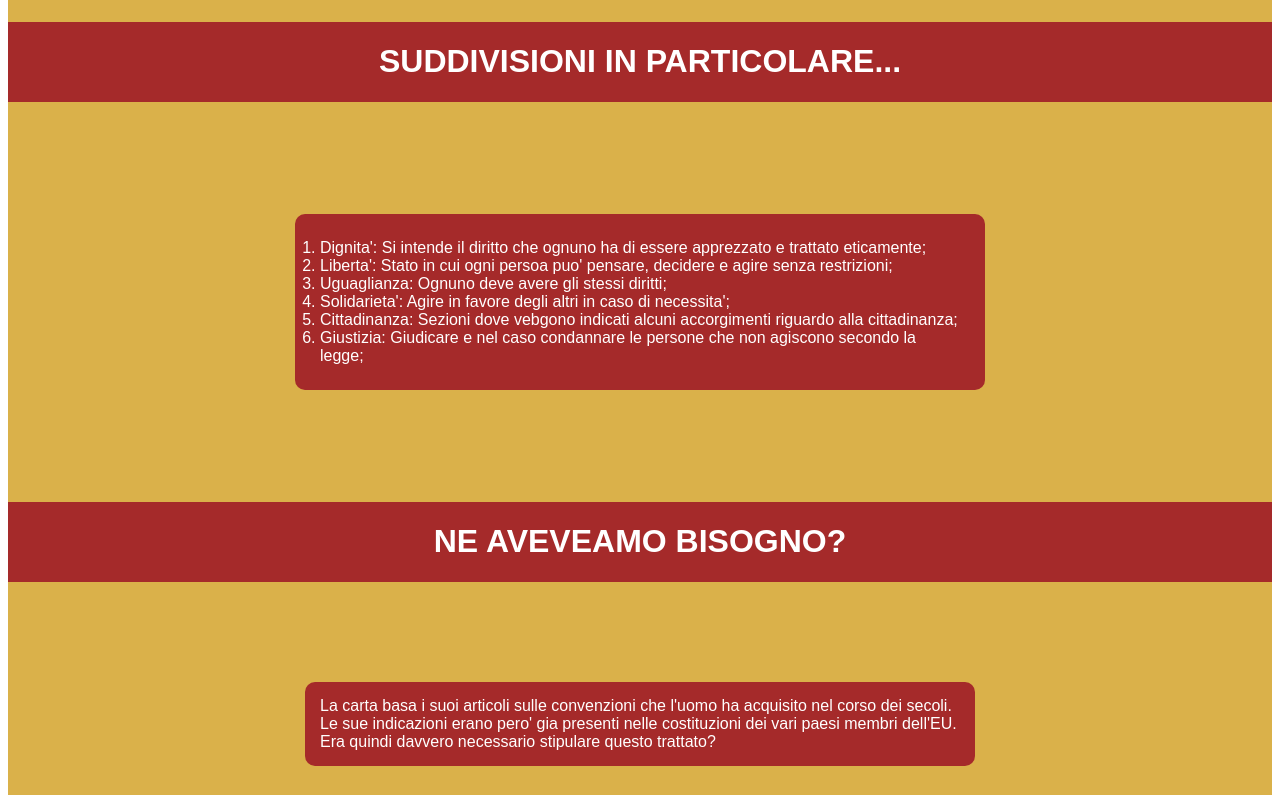
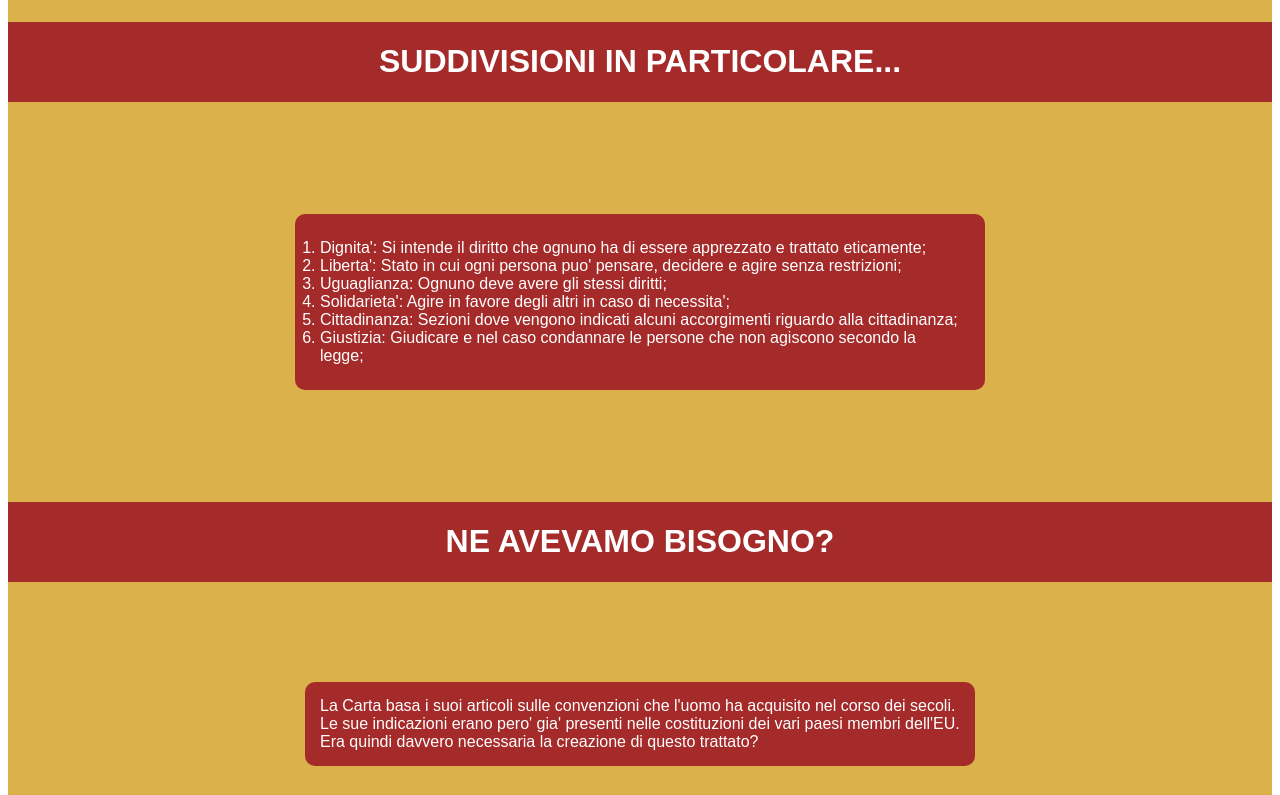
Before and after one commit to bolly1e/dirittiFondamentali, a plain HTML site: page index.html in a window 1280 px wide. Shown: the part 2000-2795 px from the top of the page. Drawn offline with Linux system fonts and the light colour scheme.

Commit message:
BOtta's mom

```diff
--- a/index.html
+++ b/index.html
@@ -11,7 +11,7 @@
     <div class="nome"><strong>Valerio Bollina, 5aB MCT</strong></div>
     <div class="Container">
       <div class="testoIniziale">
-        <h2>Carta dei diritti fondamentali dell'Unione Europea</h2>
+        <h2>Carta dei Diritti Fondamentali dell'Unione Europea</h2>
         <p>
           I diritti fondamentali (dell'UE) sono stati sanciti in un
           importantissimo documento, scritto nel dicembre 2000, chiamato: "Carta
@@ -37,7 +37,7 @@
         <div class="Container1">
           <p><strong>Trattato di Roma, marzo 1957:</strong></p>
           <p>
-            trattato costitutivo dell'unione. Prevede, per gli stati membri,
+            Trattato costitutivo dell'unione. Prevede, per gli stati membri,
             l'abolizione dei dazi e l'istituzione di una banca centrale, tra gli
             altri.
           </p>
@@ -46,7 +46,7 @@
           <p><strong>Trattato di Maastricht, febbraio 1992:</strong></p>
           <p>
             Definisce le linee generali per la politica interna, estera e per la
-            sicurezza.
+            sicurezza dell'UE.
           </p>
         </div>
       </div>
@@ -60,7 +60,7 @@
         di 65 membri, tra cui capi di stato e membri dei parlamenti europeo e
         nazionali. In essa sono scritti i diritti minimi che ogni uomo merita di
         avere. Ha lo stesso valore giuridico di un trattato ed e' quindi
-        vincolante per tutti gli stati mebmbri dell'EU. Nello specifico e'
+        vincolante per tutti gli stati membri dell'EU. Nello specifico e'
         composta da 50 articoli, divisi in piu' sottocategorie rappresentanti
         tali diritti:
       </p>
@@ -84,7 +84,7 @@
           trattato eticamente;
         </li>
         <li class="x">
-          Liberta': Stato in cui ogni persoa puo' pensare, decidere e agire
+          Liberta': Stato in cui ogni persona puo' pensare, decidere e agire
           senza restrizioni;
         </li>
         <li class="c">Uguaglianza: Ognuno deve avere gli stessi diritti;</li>
@@ -92,7 +92,7 @@
           Solidarieta': Agire in favore degli altri in caso di necessita';
         </li>
         <li class="m">
-          Cittadinanza: Sezioni dove vebgono indicati alcuni accorgimenti
+          Cittadinanza: Sezioni dove vengono indicati alcuni accorgimenti
           riguardo alla cittadinanza;
         </li>
         <li class="w">
@@ -103,14 +103,14 @@
     </div>
 
     <div class="title4">
-      <h1>NE AVEVEAMO BISOGNO?</h1>
+      <h1>NE AVEVAMO BISOGNO?</h1>
     </div>
     <div class="forth">
       <p class="i">
-        La carta basa i suoi articoli sulle convenzioni che l'uomo ha acquisito
-        nel corso dei secoli. Le sue indicazioni erano pero' gia presenti nelle
+        La Carta basa i suoi articoli sulle convenzioni che l'uomo ha acquisito
+        nel corso dei secoli. Le sue indicazioni erano pero' gia' presenti nelle
         costituzioni dei vari paesi membri dell'EU. Era quindi davvero
-        necessario stipulare questo trattato?
+        necessaria la creazione di questo trattato?
       </p>
       <p class="o">
         Probabilmente lo era: non solo fornisce un quadro piu' coerente per la
```
